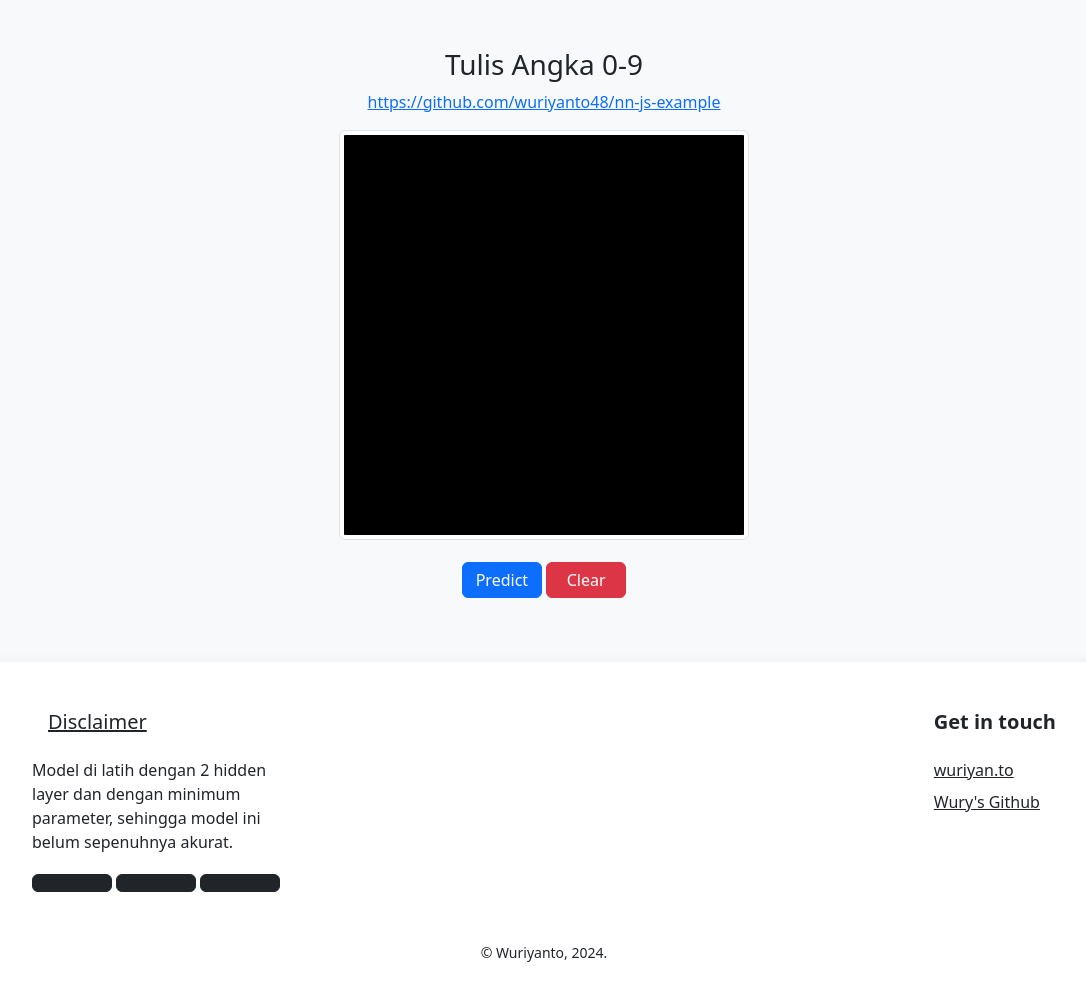
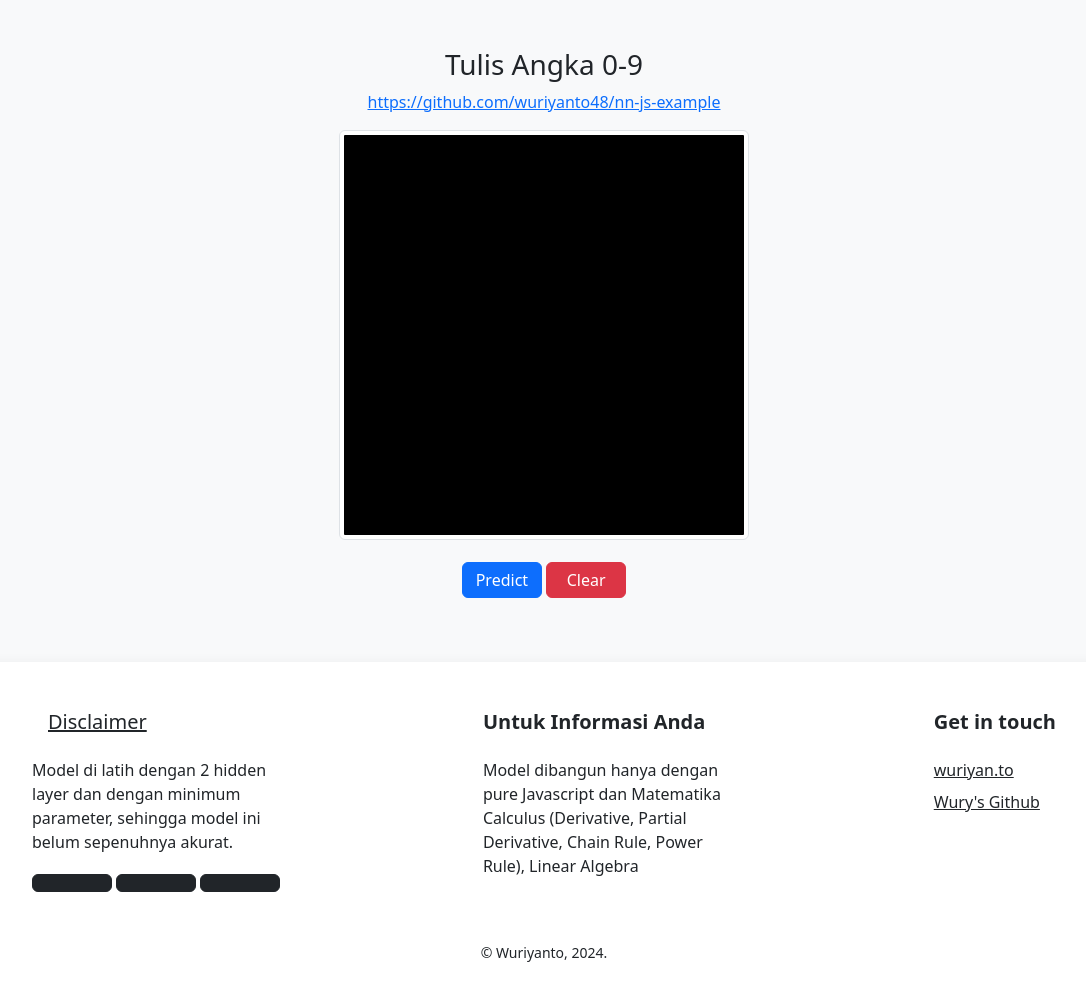
Before and after one commit to wuriyanto48/nn-js-example, a website: page public/index.html in a window 1280 px wide. Shown: the whole page, without its empty margins (96-1182 px from the left). Drawn offline with nearby package versions, Linux system fonts and the light colour scheme.

Commit message:
update footer

```diff
--- a/public/index.html
+++ b/public/index.html
@@ -46,6 +46,12 @@
             </span>
           </div>
           <div>
+            <p class="h5 mb-4" style="font-weight: 600">Untuk Informasi Anda</p>
+            <p class="my-3" style="width: 250px">
+              Model dibangun hanya dengan pure Javascript dan Matematika Calculus (Derivative, Partial Derivative, Chain Rule, Power Rule), Linear Algebra
+            </p>
+          </div>
+          <div>
             <p class="h5 mb-4" style="font-weight: 600">Get in touch</p>
             <ul class="p-0" style="list-style: none; cursor: pointer">
               <li class="my-2">
```
